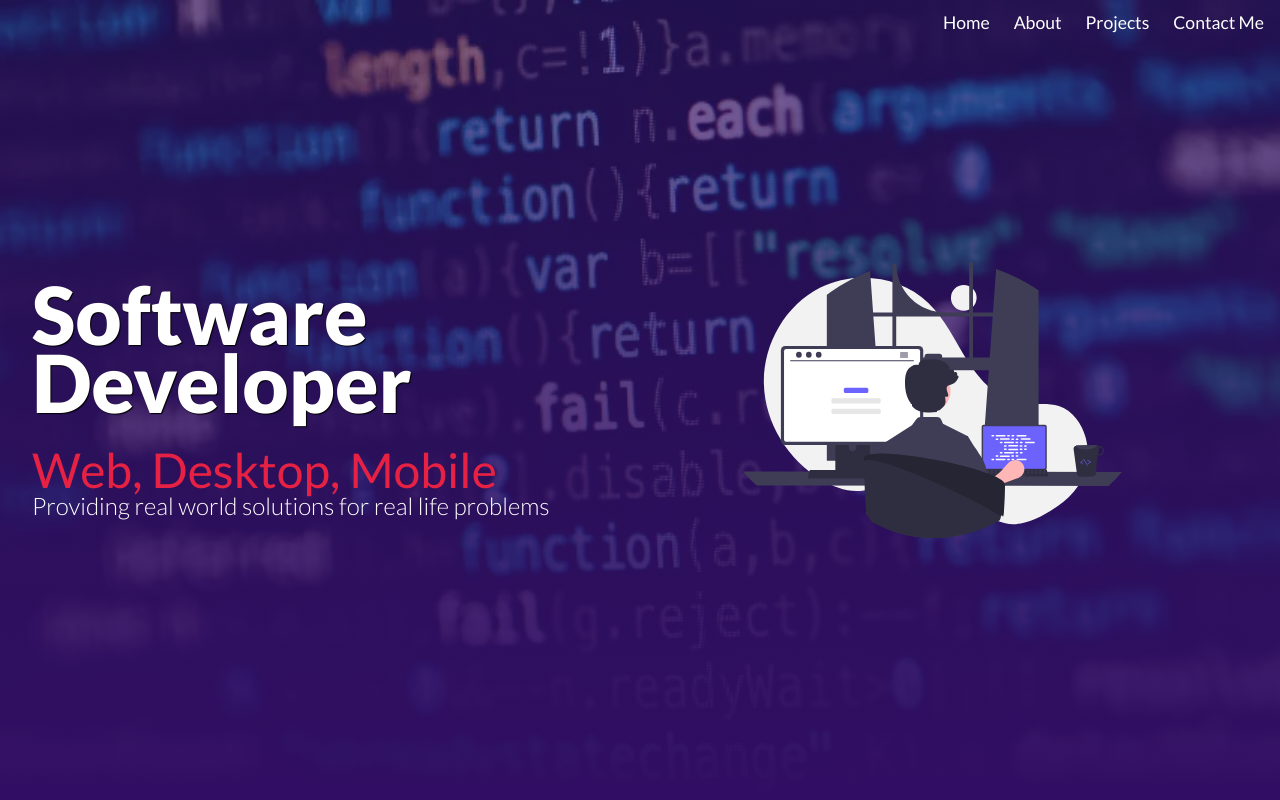
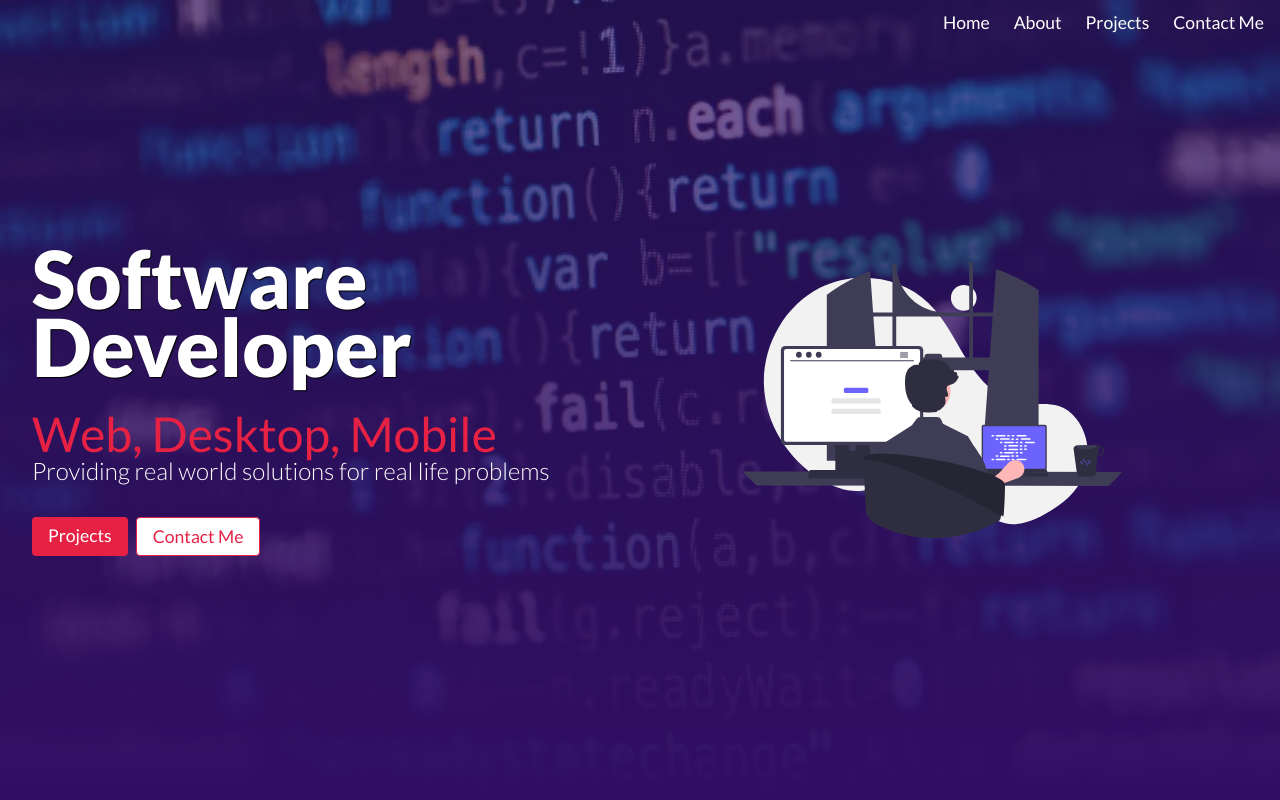
Before and after one commit to dan-tibbotts/react-portfolio, a React (Create React App) app: page / in a window 1280 px wide. Shown: the top 800 px of the page. Built offline with nearby package versions, Linux system fonts and the light colour scheme.

Commit message:
added cta buttons on hero

```diff
--- a/src/components/Hero/Hero.jsx
+++ b/src/components/Hero/Hero.jsx
@@ -11,6 +11,12 @@ const Hero = () => {
           <span id="hero-text">
             Providing real world solutions for real life problems
           </span>
+
+          <div className="hero-cta">
+            <a href="#projects" className="btn btn-primary">Projects</a>
+            <a href="#projects" className="btn btn-secondary">Contact Me</a>
+          </div>
+
         </div>
         <div className="hero-image-container">
           <img id="hero-image" src={HeroImage} />
--- a/src/components/Hero/hero.css
+++ b/src/components/Hero/hero.css
@@ -43,6 +43,11 @@
   display: block;
   width: 60%;
 }
+.hero-grid .hero-cta {
+  margin-top: 2rem;
+  display: flex;
+  gap: 0.5rem;
+}
 
 @media screen and (max-width: 820px) {
   .hero-grid {
--- a/src/components/Hero/hero.scss
+++ b/src/components/Hero/hero.scss
@@ -50,6 +50,12 @@
     display: block;
     width: 60%;
   }
+
+  .hero-cta {
+    margin-top: 2rem;
+    display: flex;
+    gap: 0.5rem;
+  }
 }
 
 // Tablet
--- a/src/styles/styles.css
+++ b/src/styles/styles.css
@@ -43,6 +43,11 @@
 .hero-grid #hero-image {
   display: block;
   width: 60%;
+}
+.hero-grid .hero-cta {
+  margin-top: 2rem;
+  display: flex;
+  gap: 0.5rem;
 }
 
 @media screen and (max-width: 820px) {
```
Also changed, not shown: 2 other files (tests, documents, lock files or other folders).
